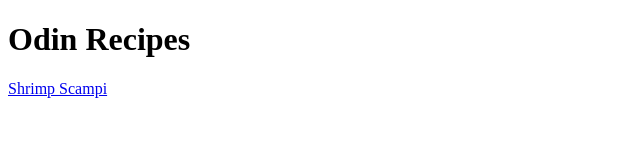
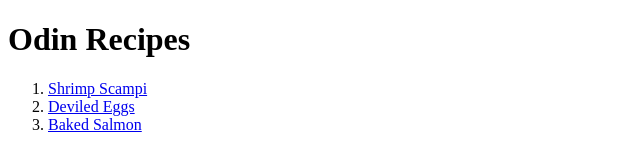
Before and after one commit to TeeJayCodes/odin-recipes, a plain HTML site: page index.html in a window 1280 px wide. Shown: the whole page, without its empty margins (0-640 px from the left). Drawn offline with Linux system fonts and the light colour scheme.

Commit message:
Add links to recipes on homepage

```diff
--- a/index.html
+++ b/index.html
@@ -7,6 +7,10 @@
 
     <body>
         <h1>Odin Recipes</h1>
-        <a href="recipes/shrimp-scampi.html">Shrimp Scampi</a>
+        <ol>
+            <li><a href="recipes/shrimp-scampi.html">Shrimp Scampi</a></li>
+            <li><a href="recipes/deviled-eggs.html">Deviled Eggs</a></li>
+            <li><a href="recipes/baked-salmon.html">Baked Salmon</a></li>
+        </ol>
     </body>
 </html>
```
